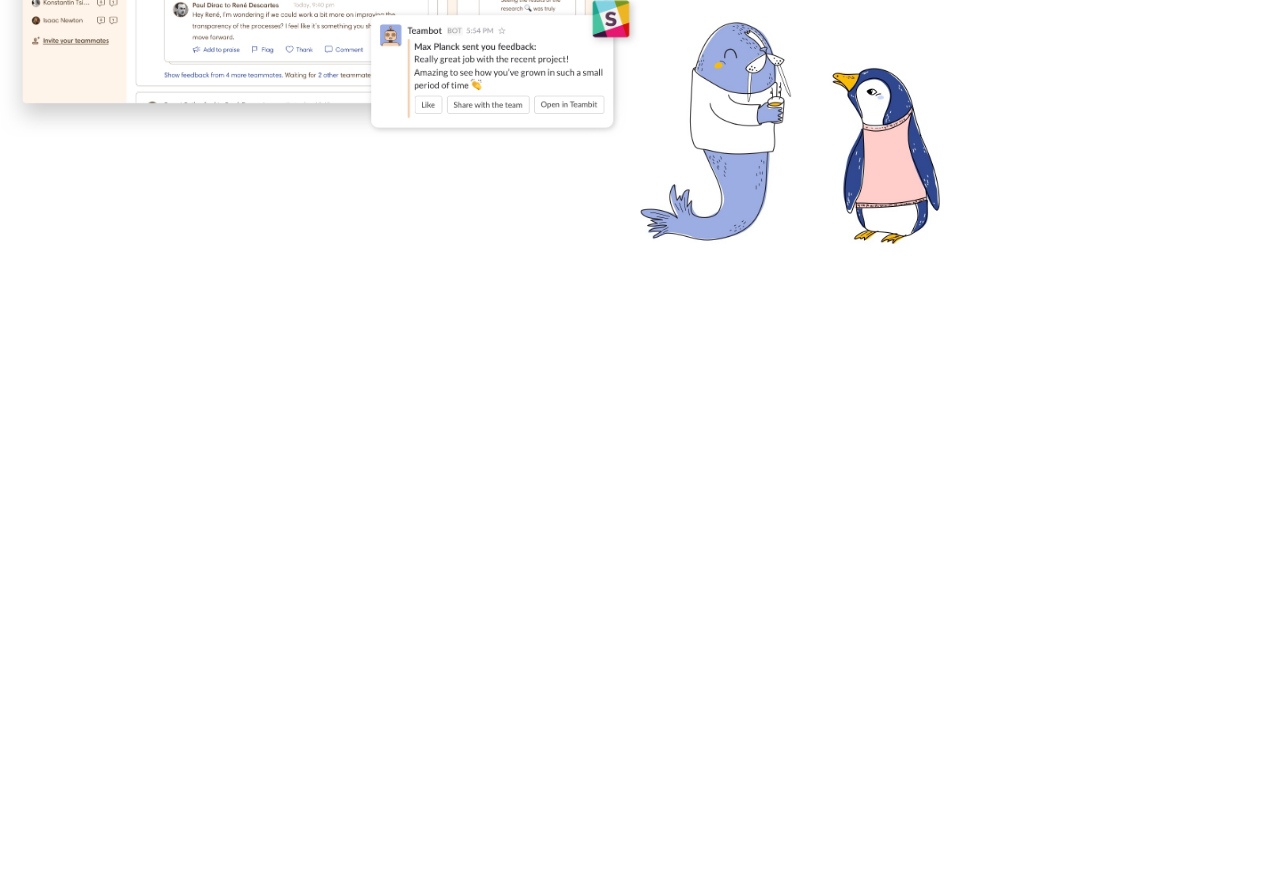
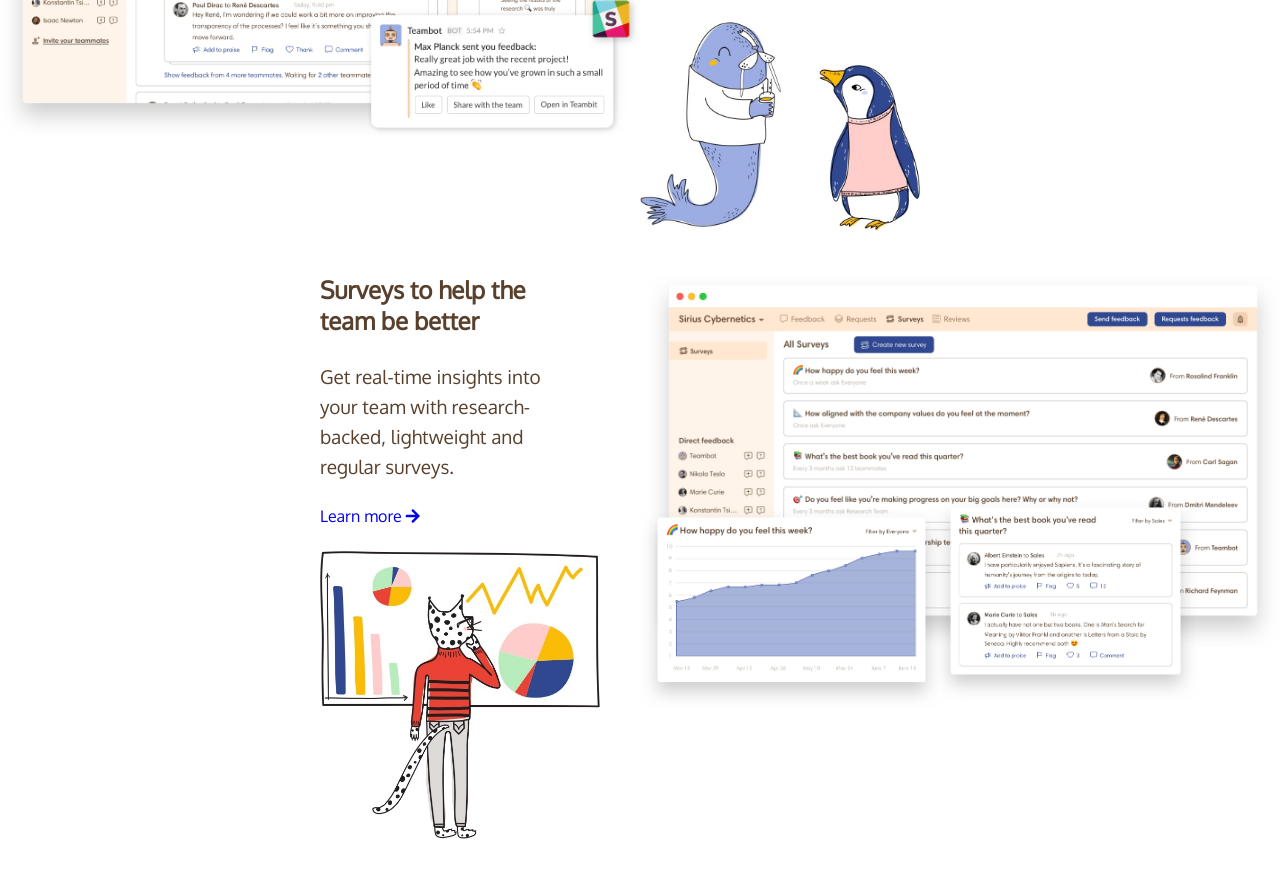
Before and after one commit to stetaf/node-sass-teambit, a website: page index.html in a window 1280 px wide. Shown: the part 2244-3121 px from the top of the page. Before the commit the page ends 2542 px from the top, so only its background shows below. Drawn offline with Linux system fonts and the light colour scheme.

Commit message:
Upload features>surveys

```diff
--- a/index.html
+++ b/index.html
@@ -102,7 +102,16 @@
                     Learn more
                     <i class="fas fa-arrow-right"></i>
                 </a>
-                <img src="./dist/img/communication.jpg" alt="">
+                <img src="./dist/img/communication.jpg" alt="A dolphin with a penguin">
+            </div>
+            <div class="surveys">
+                <h2>Surveys to help the team be better</h2>
+                <p>Get real-time insights into your team with research-backed, lightweight and regular surveys.</p>
+                <a href="#">
+                    Learn more
+                    <i class="fas fa-arrow-right"></i>
+                </a>
+                <img src="./dist/img/insights.jpg" alt="Graphs">
             </div>
         </section>
     </main>
--- a/src/partials/_main.scss
+++ b/src/partials/_main.scss
@@ -75,7 +75,7 @@
 
     .features {
         .feedbacks {
-            background-image: url(/../dist/img/employee-feedback.jpg);
+            background-image: url('/../dist/img/employee-feedback.jpg');
             padding-left: 50%;
             background-size: 50%;
             background-repeat: no-repeat;
@@ -86,7 +86,23 @@
                 display: block;
                 margin-bottom: 25px;
             }
-            img { width: 300px; }
+            img { width: 280px; }
+        }
+        .surveys {
+            background-image: url('/../dist/img/employee-survey.jpg');
+            padding-left: 25%;
+            background-size: 50%;
+            background-repeat: no-repeat;
+            background-position: 100% 0;
+            margin-top: 40px;
+
+            h2, p { width: 26%; }
+            p { margin: 25px 0;}
+            a {
+                display: block;
+                margin-bottom: 25px;
+            }
+            img { width: 280px; }
         }
     }
 
```
Also changed, not shown: dist/css/app.css.
